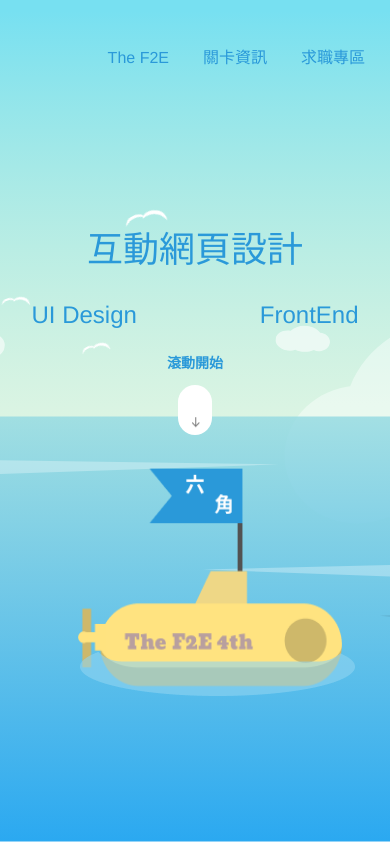
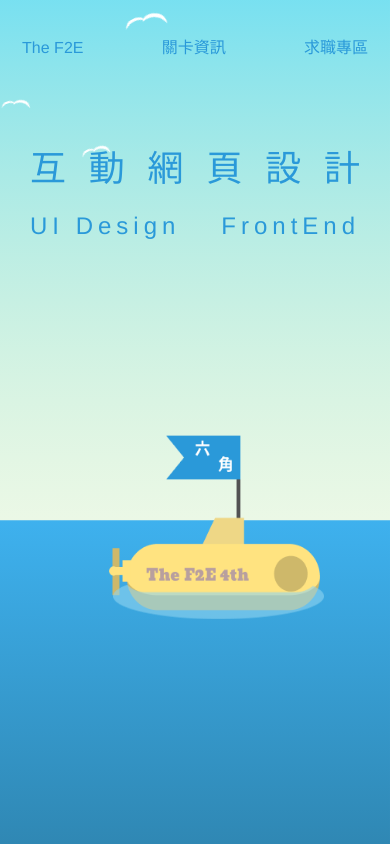
Before and after one commit to cavalown/redesign-the-f2e-home, a Vue app: page /#/ in a window 390 px wide. Shown: the top 844 px of the page. Built offline with nearby package versions, Linux system fonts and the light colour scheme.

Commit message:
feat: home1 rwd

```diff
--- a/src/components/Navbar.vue
+++ b/src/components/Navbar.vue
@@ -18,6 +18,18 @@
 </script>
 
 <style lang="scss">
+@mixin pad {
+  @media (max-width: 768px) {
+    @content;
+  }
+}
+
+@mixin phone {
+  @media (max-width: 576px) {
+    @content;
+  }
+}
+
 .navbar {
   ul {
     display: flex;
@@ -25,6 +37,12 @@
     gap: 34px;
     margin-right: 25px;
     padding-top: 50px;
+
+    @include phone {
+      margin: 0 auto;
+      justify-content: space-around;
+      padding-top: 40px;
+    }
 
     li {
       font-weight: 400;
--- a/src/components/homeComponents/Home1.vue
+++ b/src/components/homeComponents/Home1.vue
@@ -7,7 +7,7 @@
         <li>UI Design</li>
         <li>FrontEnd</li>
       </ul>
-      <p>滾動開始</p>
+      <p class="hint-word">滾動開始</p>
       <div class="hint">
         <img id="hint-arrow" src="../../assets/images/elements/arrow-down.png" alt="請向下滾動" />
       </div>
@@ -95,28 +95,71 @@
 </script>
 
 <style lang="scss">
+@mixin pad {
+  @media (max-width: 768px) {
+    @content;
+  }
+}
+
+@mixin phone {
+  @media (max-width: 576px) {
+    @content;
+  }
+}
+
 .home1 {
   width: 100vw;
   height: 100vh;
   background-color: #fff;
-  background-image: url("../../assets/images/background/background1.svg");
+  background: url("../../assets/images/background/background1.svg");
   background-repeat: no-repeat;
   background-size: cover;
   background-position: center;
   position: relative;
 
-  // @include pad {
-  //   background-image: url("../../assets/images/background/background1.svg");
-  // }
+  @include pad {}
+
+  @include phone {
+    // url(img_flwr.gif) right bottom no-repeat,url(paper.gif) left top repeat;
+    // background-color: #3eb1ee;
+    background-image: url("../../assets/images/background/bg-mobile1.svg");
+    background-repeat: no-repeat;
+    background-position: center;
+    background-size: cover;
+  }
 
   .title {
     margin-top: 166px;
+
+    @include pad {
+      margin-top: 80px;
+    }
+
+    @include phone {
+      margin-top: 100px;
+    }
 
     h1 {
       margin-bottom: 35px;
       color: #2a99d9;
       font-size: 36px;
       font-weight: 400;
+      line-height: 18px;
+      font-family: 'Noto Sans TC', sans-serif;
+
+      @include phone {
+        margin-bottom: 0;
+        text-align: justify;
+        padding-left: 30px;
+        padding-right: 30px;
+        padding-top: 0;
+
+        &::after {
+          display: inline-block;
+          width: 100%;
+          content: "";
+        }
+      }
     }
 
     ul {
@@ -127,13 +170,23 @@
       color: #2a99d9;
       font-size: 24px;
       font-weight: 400;
+
+      @include phone {
+        margin-top: 15px;
+        width: calc(100% - 60px);
+        letter-spacing: 5px;
+      }
     }
 
-    p {
+    .hint-word {
       margin-top: 29px;
       color: #2a99d9;
       font-size: 14px;
       font-weight: 700;
+
+      @include phone {
+        display: none;
+      }
     }
 
     .hint {
@@ -143,6 +196,10 @@
       height: 50px;
       border-radius: 80px;
       background-color: #fff;
+
+      @include phone {
+        display: none;
+      }
     }
   }
 
@@ -153,12 +210,25 @@
       left: 20vw;
       height: 218px;
       width: 264px;
+
+      @include phone {
+        width: calc(264px * 0.8);
+        height: calc(218px * 0.8);
+        left: 28vw;
+        bottom: 30vh;
+      }
     }
 
     .water-surface {
       position: absolute;
       bottom: 17.5vh;
       left: 20.5vw;
+
+      @include phone {
+        width: calc(264px * 0.8);
+        left: 29vw;
+        bottom: 26.7vh;
+      }
     }
   }
 
--- a/src/style/_mixin.scss
+++ b/src/style/_mixin.scss
@@ -1,5 +1,5 @@
 @mixin pad {
-    @media(max-width:768px) {
-        @content;
-    }
+  @media(max-width:768px) {
+    @content;
+  }
 }
--- a/src/style/all.scss
+++ b/src/style/all.scss
@@ -1,3 +1,3 @@
+@import url("https://fonts.googleapis.com/css2?family=Noto+Sans+TC&display=swap");
 @import "reset";
-@import "_mixin";
-@import url("https://fonts.googleapis.com/css2?family=Noto+Sans+TC&display=swap");
+@import "mixin";
--- /dev/null
+++ b/src/style/reset.scss
@@ -0,0 +1,135 @@
+/* http://meyerweb.com/eric/tools/css/reset/
+   v2.0 | 20110126
+   License: none (public domain)
+*/
+
+html,
+body,
+div,
+span,
+applet,
+object,
+iframe,
+h1,
+h2,
+h3,
+h4,
+h5,
+h6,
+p,
+blockquote,
+pre,
+a,
+abbr,
+acronym,
+address,
+big,
+cite,
+code,
+del,
+dfn,
+em,
+img,
+ins,
+kbd,
+q,
+s,
+samp,
+small,
+strike,
+strong,
+sub,
+sup,
+tt,
+var,
+b,
+u,
+i,
+center,
+dl,
+dt,
+dd,
+ol,
+ul,
+li,
+fieldset,
+form,
+label,
+legend,
+table,
+caption,
+tbody,
+tfoot,
+thead,
+tr,
+th,
+td,
+article,
+aside,
+canvas,
+details,
+embed,
+figure,
+figcaption,
+footer,
+header,
+hgroup,
+menu,
+nav,
+output,
+ruby,
+section,
+summary,
+time,
+mark,
+audio,
+video {
+    margin: 0;
+    padding: 0;
+    border: 0;
+    font-size: 100%;
+    font: inherit;
+    vertical-align: baseline;
+}
+
+/* HTML5 display-role reset for older browsers */
+article,
+aside,
+details,
+figcaption,
+figure,
+footer,
+header,
+hgroup,
+menu,
+nav,
+section {
+    display: block;
+}
+
+body {
+    line-height: 1;
+}
+
+ol,
+ul {
+    list-style: none;
+}
+
+blockquote,
+q {
+    quotes: none;
+}
+
+blockquote:before,
+blockquote:after,
+q:before,
+q:after {
+    content: '';
+    content: none;
+}
+
+table {
+    border-collapse: collapse;
+    border-spacing: 0;
+}
--- a/src/views/Home.vue
+++ b/src/views/Home.vue
@@ -6,9 +6,9 @@
     <div class="in-water panel" id="panel2">
       <Home2 />
     </div>
-    <div class="end-water panel" id="panel3">
-      <!-- <Home3 /> -->
-    </div>
+    <!-- <div class="end-water panel" id="panel3">
+      <Home3 />
+    </div> -->
   </div>
 </template>
 
```
Also changed, not shown: src/assets/images/background/bg-mobile1.svg (added), src/assets/images/background/bg-mobile2.svg (added).
